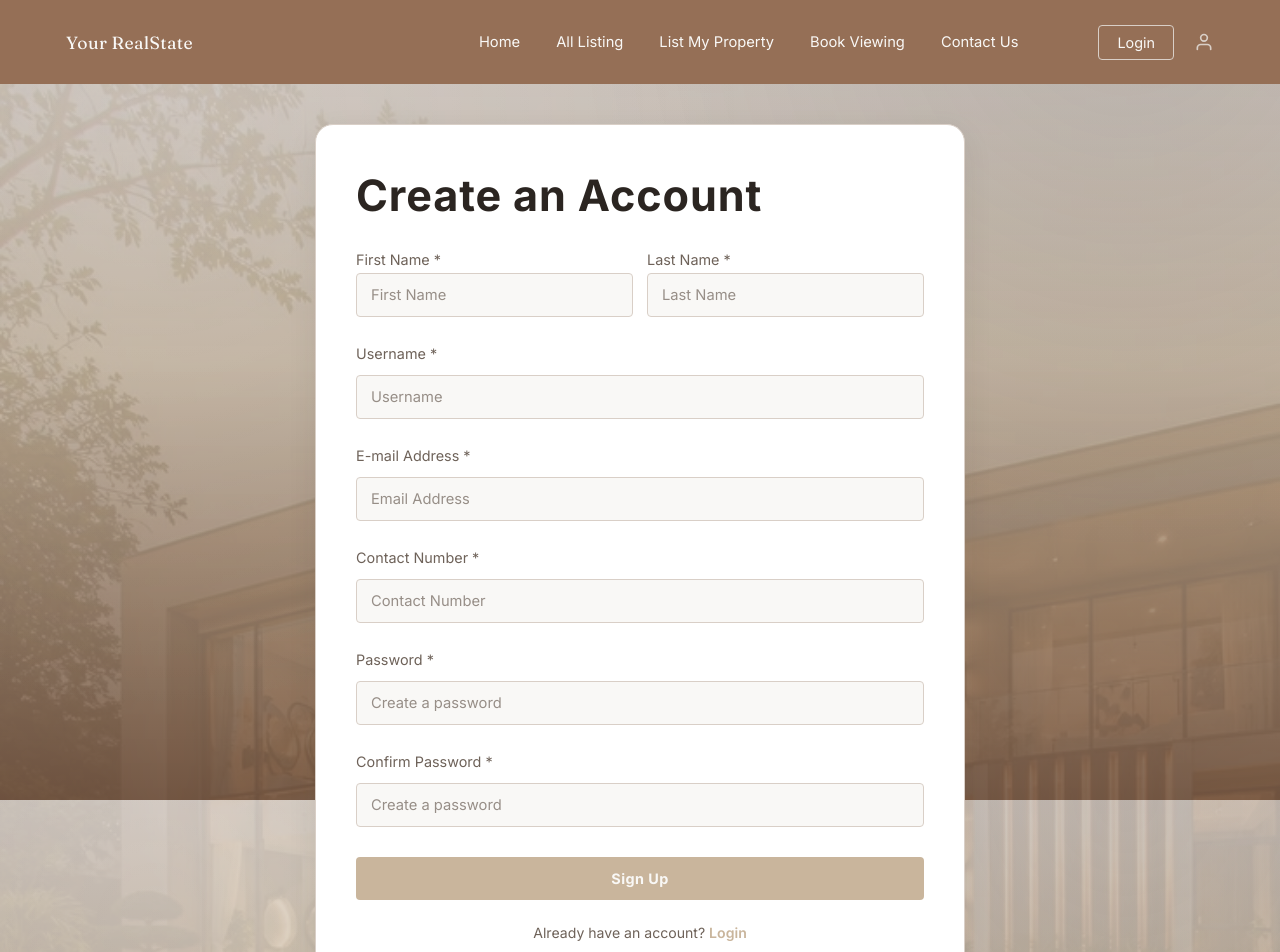
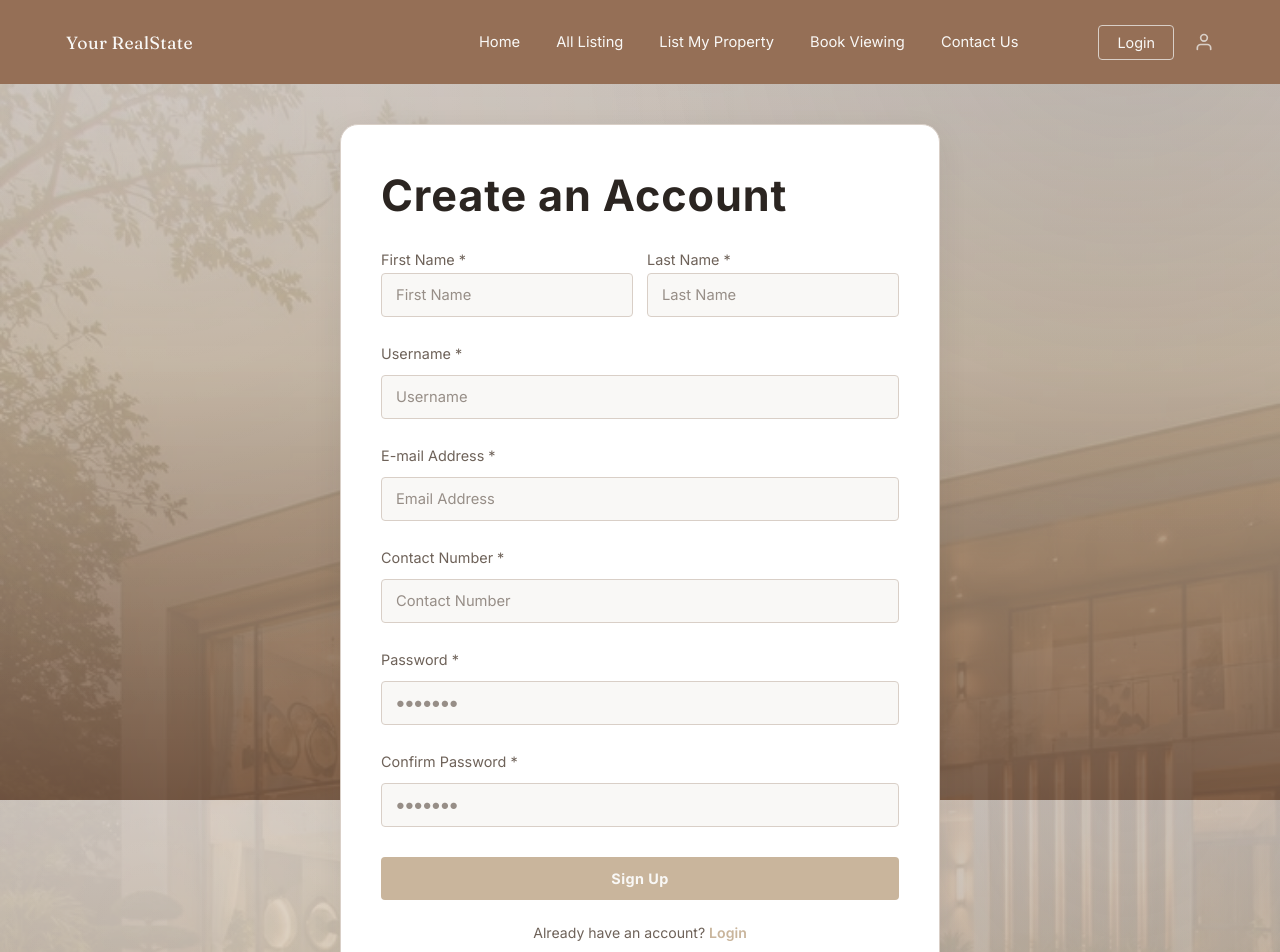
Before and after one commit to erichestella/real-estate, a React (Vite) app: page /signup in a window 1280 px wide. Shown: the top 952 px of the page. Built offline with nearby package versions, Linux system fonts and the light colour scheme.

Commit message:
added some revision with the pages

```diff
--- a/src/pages/AdminLogin.jsx
+++ b/src/pages/AdminLogin.jsx
@@ -41,8 +41,6 @@ function AdminLogin() {
         <div className="auth-card admin-login-card">
           <h1 className="auth-card__brand">Admin Access</h1>
 
-          <p className="auth-card__intro">Sign in to manage listings, messages, and system settings.</p>
-
           <form className="auth-form" onSubmit={handleSubmit}>
             <label htmlFor="admin-identifier">Admin Username / Email</label>
             <input
--- a/src/pages/Auth.css
+++ b/src/pages/Auth.css
@@ -35,7 +35,7 @@
 }
 
 .auth-card--wide {
-  max-width: 650px;
+  max-width: 600px;
 }
 
 .auth-card__brand {
--- a/src/pages/Login.jsx
+++ b/src/pages/Login.jsx
@@ -19,7 +19,7 @@ function Login() {
             <input id="identifier" type="text" placeholder="Enter your username or email" autoComplete="username" required />
 
             <label htmlFor="password">Password</label>
-            <input id="password" type="password" placeholder="Enter your password" autoComplete="current-password" required />
+            <input id="password" type="password" placeholder="●●●●●●●" autoComplete="current-password" required />
 
             <Link to="/forgot-password" className="auth-form__forgot">Forgot Password?</Link>
 
--- a/src/pages/Signup.jsx
+++ b/src/pages/Signup.jsx
@@ -38,10 +38,10 @@ function Signup() {
 
             {/* <span className="auth-form__section">Password</span> */}
             <label htmlFor="password">Password *</label>
-            <input id="password" type="password" placeholder="Create a password" autoComplete="new-password" required />
+            <input id="password" type="password" placeholder="●●●●●●●" autoComplete="new-password" required />
 
             <label htmlFor="password">Confirm Password *</label>
-            <input id="password" type="password" placeholder="Create a password" autoComplete="new-password" required />
+            <input id="password" type="password" placeholder="●●●●●●●" autoComplete="new-password" required />
 
             <button type="submit" className="auth-form__submit">Sign Up </button>
           </form>
```
